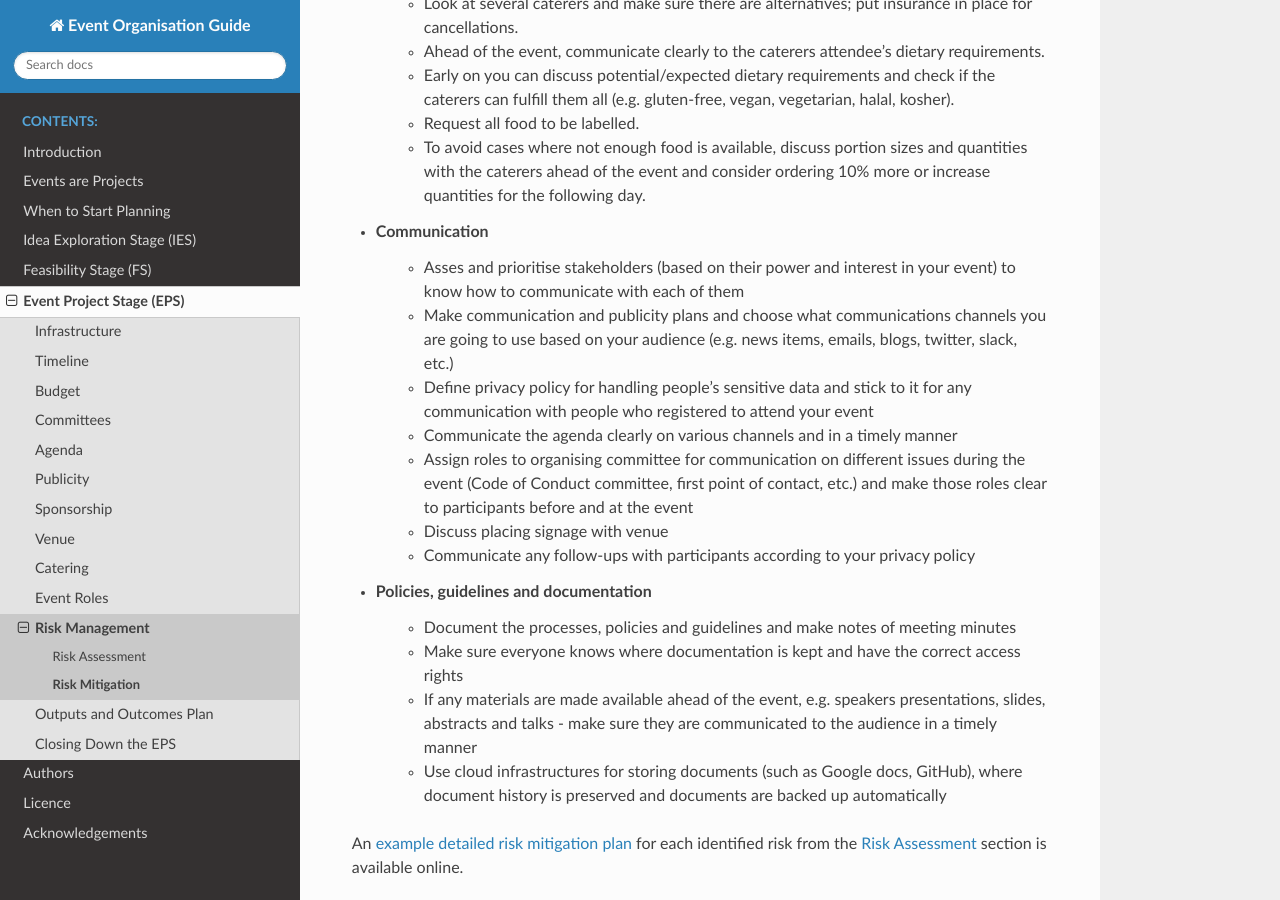
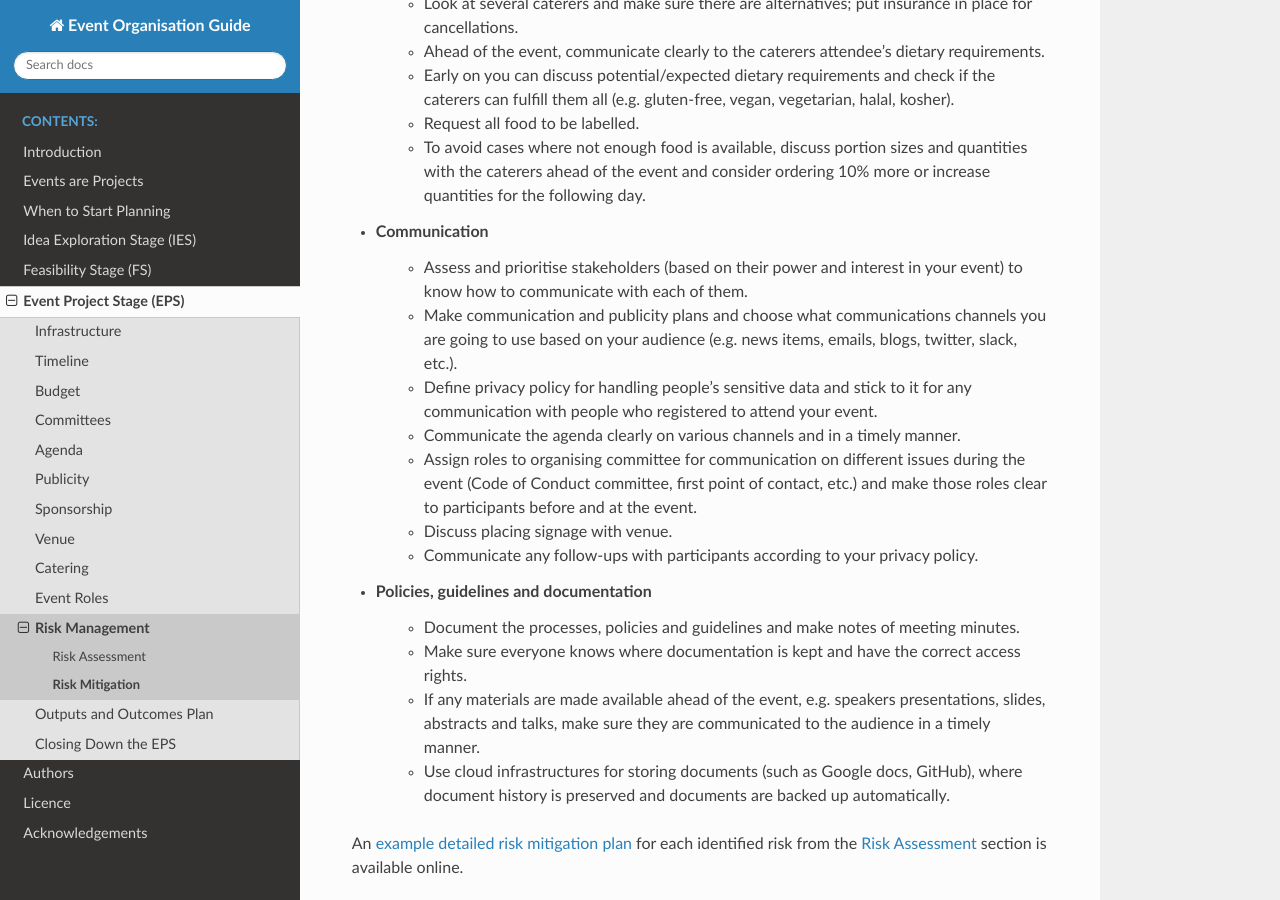
Before and after one commit to softwaresaved/event-organisation-guide, a Sphinx documentation site: the page built from docs/eog/eps-risk-management-mitigation.rst, in a window 1280 px wide and 900 px high, scrolled down 2340 px. Built offline with Sphinx 7.4.7 and the Read the Docs theme 2.0.0, drawn with Linux system fonts in a browser that asks for light colours.

Commit message:
Update eps-risk-management-mitigation.rst

```diff
--- a/docs/eog/eps-risk-management-mitigation.rst
+++ b/docs/eog/eps-risk-management-mitigation.rst
@@ -66,19 +66,19 @@ Based on each individual risk identified during the risk assessment - a strategy
     - To avoid cases where not enough food is available, discuss portion sizes and quantities with the caterers ahead of the event and consider ordering 10% more or increase quantities for the following day.
 
 - Communication
-    - Asses and prioritise stakeholders (based on their power and interest in your event) to know how to communicate with each of them
-    - Make communication and publicity plans and choose what communications channels you are going to use based on your audience (e.g. news items, emails, blogs, twitter, slack, etc.)
-    - Define privacy policy for handling people's sensitive data and stick to it for any communication with people who registered to attend your event
-    - Communicate the agenda clearly on various channels and in a timely manner
-    - Assign roles to organising committee for communication on different issues during the event (Code of Conduct committee, first point of contact, etc.) and make those roles clear to participants before and at the event
-    - Discuss placing signage with venue
-    - Communicate any follow-ups with participants according to your privacy policy
+    - Assess and prioritise stakeholders (based on their power and interest in your event) to know how to communicate with each of them.
+    - Make communication and publicity plans and choose what communications channels you are going to use based on your audience (e.g. news items, emails, blogs, twitter, slack, etc.).
+    - Define privacy policy for handling people's sensitive data and stick to it for any communication with people who registered to attend your event.
+    - Communicate the agenda clearly on various channels and in a timely manner.
+    - Assign roles to organising committee for communication on different issues during the event (Code of Conduct committee, first point of contact, etc.) and make those roles clear to participants before and at the event.
+    - Discuss placing signage with venue.
+    - Communicate any follow-ups with participants according to your privacy policy.
 
 - Policies, guidelines and documentation
-    - Document the processes, policies and guidelines and make notes of meeting minutes
-    - Make sure everyone knows where documentation is kept and have the correct access rights
-    - If any materials are made available ahead of the event, e.g. speakers presentations, slides, abstracts and talks - make sure they are communicated to the audience in a timely manner
-    - Use cloud infrastructures for storing documents (such as Google docs, GitHub), where document history is preserved and documents are backed up automatically
+    - Document the processes, policies and guidelines and make notes of meeting minutes.
+    - Make sure everyone knows where documentation is kept and have the correct access rights.
+    - If any materials are made available ahead of the event, e.g. speakers presentations, slides, abstracts and talks, make sure they are communicated to the audience in a timely manner.
+    - Use cloud infrastructures for storing documents (such as Google docs, GitHub), where document history is preserved and documents are backed up automatically.
 
 An `example detailed risk mitigation plan
 <https://docs.google.com/spreadsheets/d/1hjlNIL-UbWus8O9raq1OtdvM2v1GECxjOeSegS6rIRM/edit#gid=254036893>`_
```
